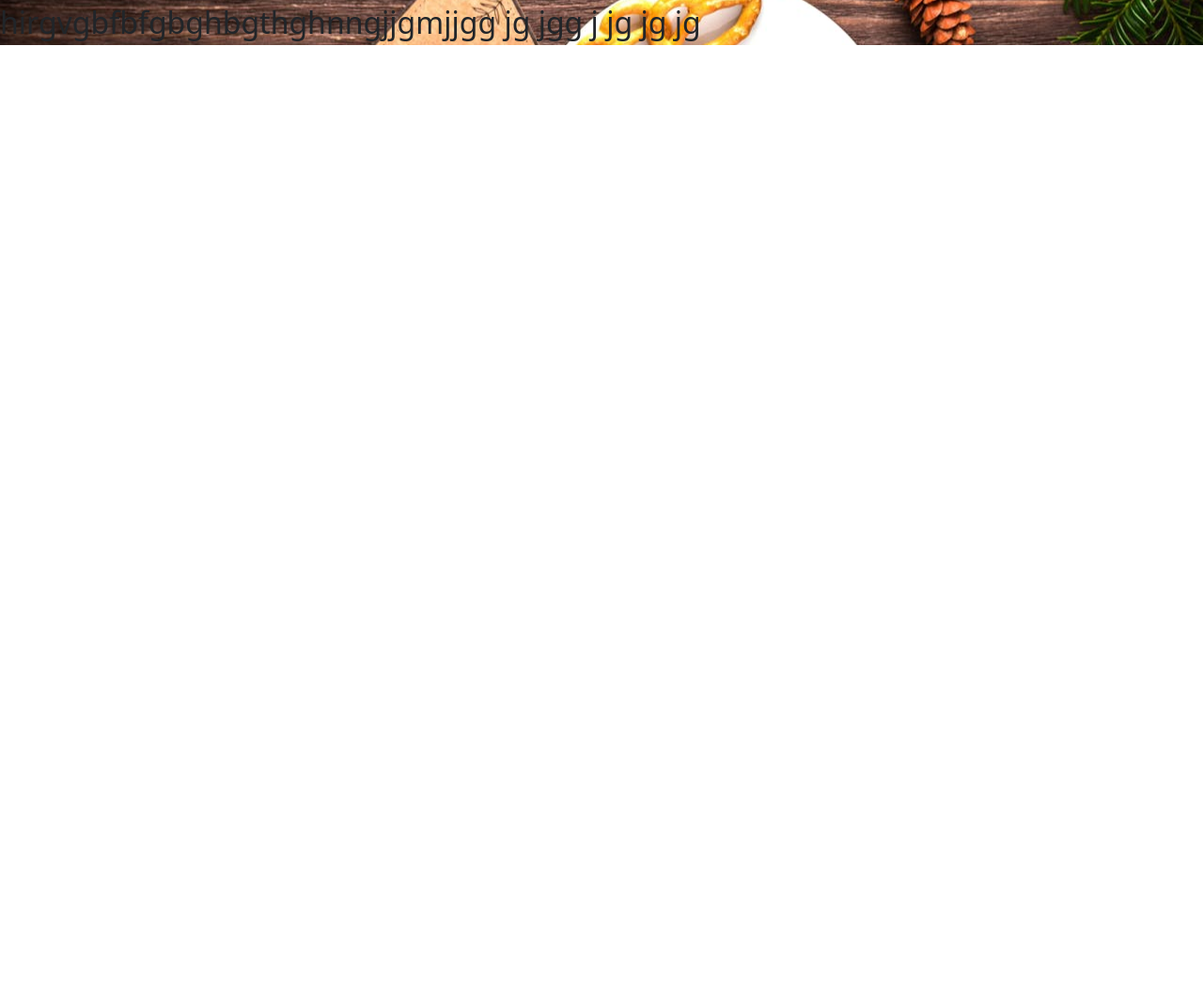
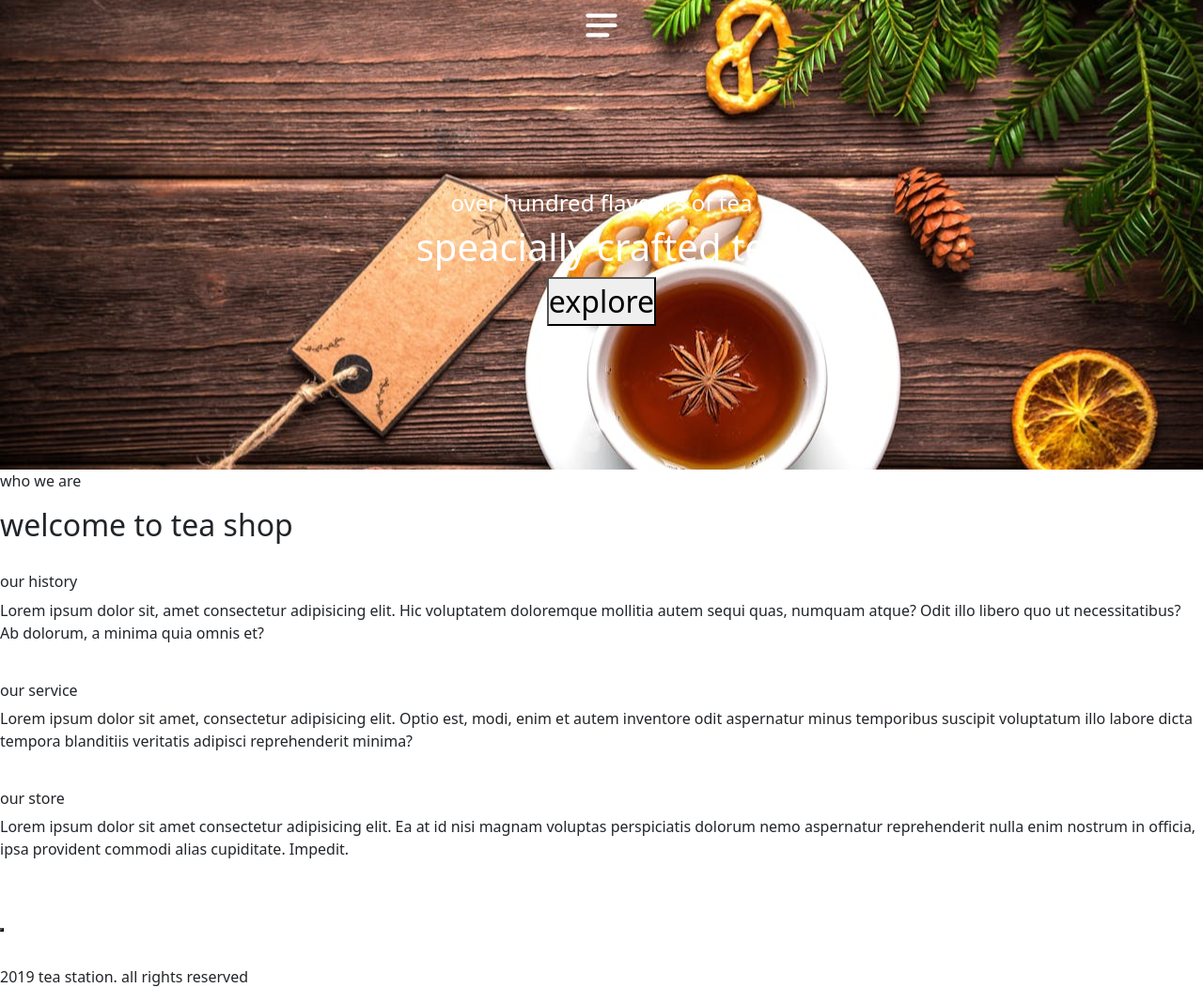
Before and after one commit to biodun-ojo/Capstone, a plain HTML site: page index.html in a window 1280 px wide. Shown: the whole page at 94% size. Before the commit the page ends 800 px from the top, so only its background shows below. Drawn offline with nearby package versions, Linux system fonts and the light colour scheme.

Commit message:
head landing page layout done

```diff
--- a/index.html
+++ b/index.html
@@ -1,5 +1,6 @@
 <!DOCTYPE html>
 <html lang="en">
+
 <head>
     <meta charset="UTF-8">
     <meta name="viewport" content="width=device-width, initial-scale=1.0">
@@ -7,12 +8,81 @@
 
     <link rel="stylesheet" href="the-website/landing/index.css">
 
-    <link href="https://cdn.jsdelivr.net/npm/bootstrap@5.3.3/dist/css/bootstrap.min.css" rel="stylesheet" integrity="sha384-QWTKZyjpPEjISv5WaRU9OFeRpok6YctnYmDr5pNlyT2bRjXh0JMhjY6hW+ALEwIH" crossorigin="anonymous">
+    <link href="https://cdn.jsdelivr.net/npm/bootstrap@5.3.3/dist/css/bootstrap.min.css" rel="stylesheet"
+        integrity="sha384-QWTKZyjpPEjISv5WaRU9OFeRpok6YctnYmDr5pNlyT2bRjXh0JMhjY6hW+ALEwIH" crossorigin="anonymous">
 </head>
+
 <body>
-    <section class="beginning">
-        hirgvgbfbfgbghbgthghnngjjgmjjgg  jg jgg j jg jg jg
+    <section class="d-md-flex flex-column align-items-center beginning">
+        <nav>
+            <p class="d-none">say something</p>
+            <img src="assets/landing/flowbite--bars-from-left-outline.svg" alt="">
+        </nav>
+
+        <div class="d-flex flex-column justify-content-center align-items-center header-main">
+            <h4>over hundred flavours of tea</h4>
+            <h1>speacially crafted tea</h1>
+            <button>explore</button>
+        </div>
     </section>
 
+    <section>
+        <div>
+            <p>who we are</p>
+            <h2>welcome to tea shop</h2>
+        </div>
+
+        <div>
+            <div>
+                <img src="" alt="">
+                <h6>our history</h6>
+                <p>Lorem ipsum dolor sit, amet consectetur adipisicing elit. Hic voluptatem doloremque mollitia autem sequi quas, numquam atque? Odit illo libero quo ut necessitatibus? Ab dolorum, a minima quia omnis et?</p>
+            </div>
+            <div>
+                <img src="" alt="">
+                <h6>our service</h6>
+                <p>Lorem ipsum dolor sit amet, consectetur adipisicing elit. Optio est, modi, enim et autem inventore odit aspernatur minus temporibus suscipit voluptatum illo labore dicta tempora blanditiis veritatis adipisci reprehenderit minima?</p>
+            </div>
+            <div>
+                <img src="" alt="">
+                <h6>our store</h6>
+                <p>Lorem ipsum dolor sit amet consectetur adipisicing elit. Ea at id nisi magnam voluptas perspiciatis dolorum nemo aspernatur reprehenderit nulla enim nostrum in officia, ipsa provident commodi alias cupiditate. Impedit.</p>
+            </div>
+        </div>
+    </section>
+
+    <section>
+        <img src="" alt="">
+        <div>
+            <h3></h3>
+            <h3></h3>
+            <p></p>
+            <p></p>
+            <button></button>
+        </div>
+    </section>
+
+    <section>
+        <h1></h1>
+        <div></div>
+        <div></div>
+    </section>
+
+    <section>
+        <img src="" alt="">
+        <div></div>
+    </section>
+
+    <section>
+        <div></div>
+        <div></div>
+    </section>
+
+    <footer>
+        <div></div>
+        <div>2019 tea station. all rights reserved</div>
+    </footer>
+
 </body>
+
 </html>
--- a/the-website/landing/index.scss
+++ b/the-website/landing/index.scss
@@ -1,8 +1,25 @@
+*{
+    padding: 0;
+    margin: 0;
+}
+
 .beginning {
     background: url(/assets/landing/header-bg.jpg);
     background-repeat: no-repeat;
     background-size: cover;
     background-position: center;
+    height: 500px;
+    font-size: xx-large;
+    color: white;
 
-    font-size: xx-large;
+    nav {
+        img {
+            width: 50px;
+            height: 50px;
+        }
+    }
+
+    .header-main {
+        padding-top: 150px;
+    }
 }
```
Also changed, not shown: assets/landing/flowbite--bars-from-left-outline.svg (added), the-website/landing/index.css, 1 other file.
